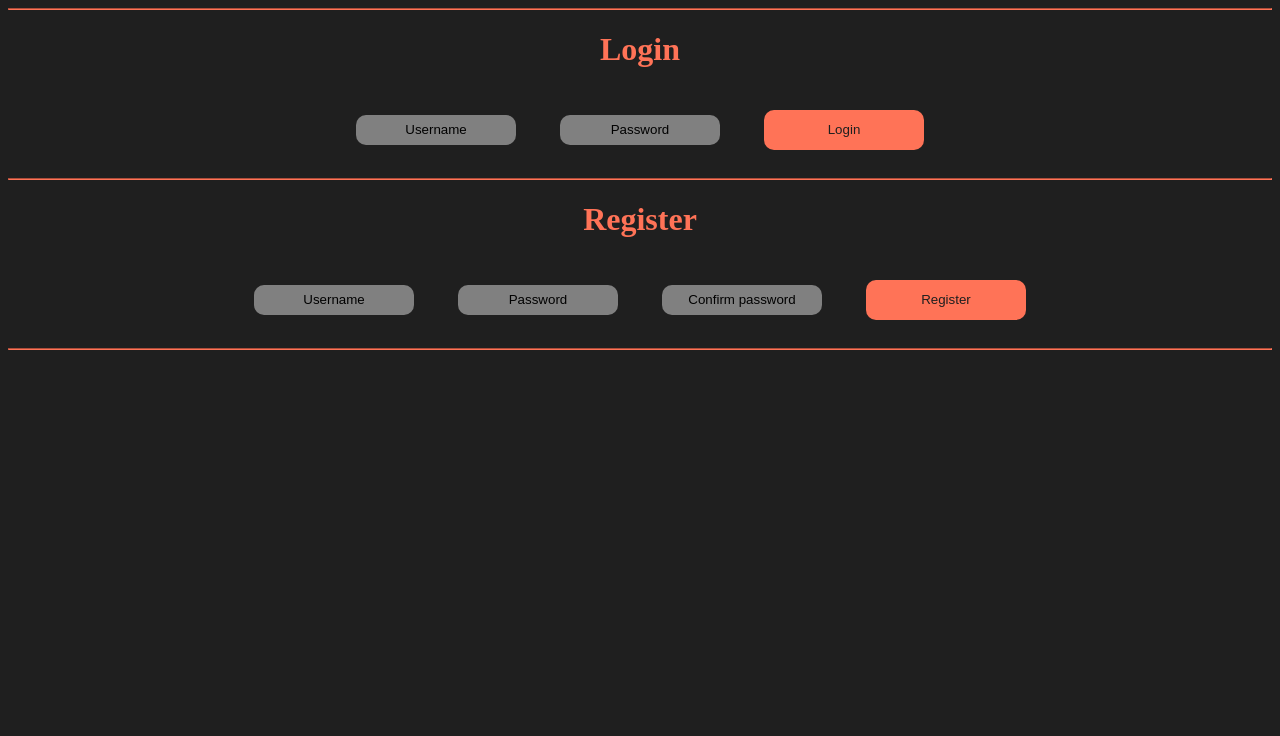
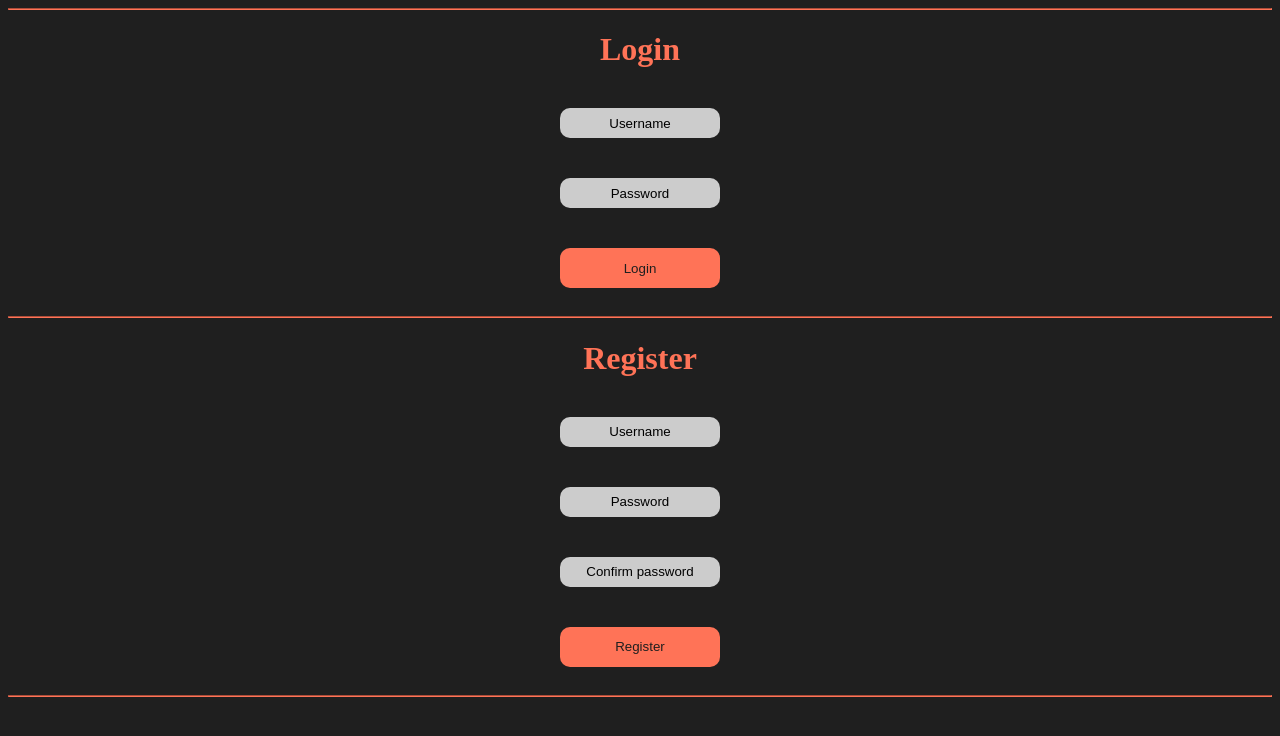
Before and after one commit to AlvesLuis0/eden-chat, a website: page src/public/index.html in a window 1280 px wide. Drawn offline with Linux system fonts and the light colour scheme.

Commit message:
align and colors repaired of login

```diff
--- a/src/public/css/login.css
+++ b/src/public/css/login.css
@@ -15,20 +15,25 @@ body {
 h1 { color: var(--orange); }
 
 input {
-  background-color: var(--gray);
+  background-color: var(--white);
   text-align: center;
   border-radius: 10px;
   padding: 0px;
   border: 0px;
-  margin: 20px;
+  margin: 40px 0 20px 0;
   width: 160px;
   height: 30px;
+  display: block;
+  margin-right: auto;
+  margin-left: auto;
 }
 ::placeholder { color: black; }
+:focus {outline: none;}
 
 button {
   background-color: var(--orange);
   color: var(--dark-gray);
+  margin-bottom: 20px;
   padding: 0px;
   border: 0px;
   margin: 20px;
@@ -36,4 +41,10 @@ button {
   height: 40px;
   border-radius: 10px;
   cursor: pointer;
+  transition: 0.5s;
 }
+
+button:hover {
+  background-color: #F99;
+  transition: 0.5s;
+}
```
